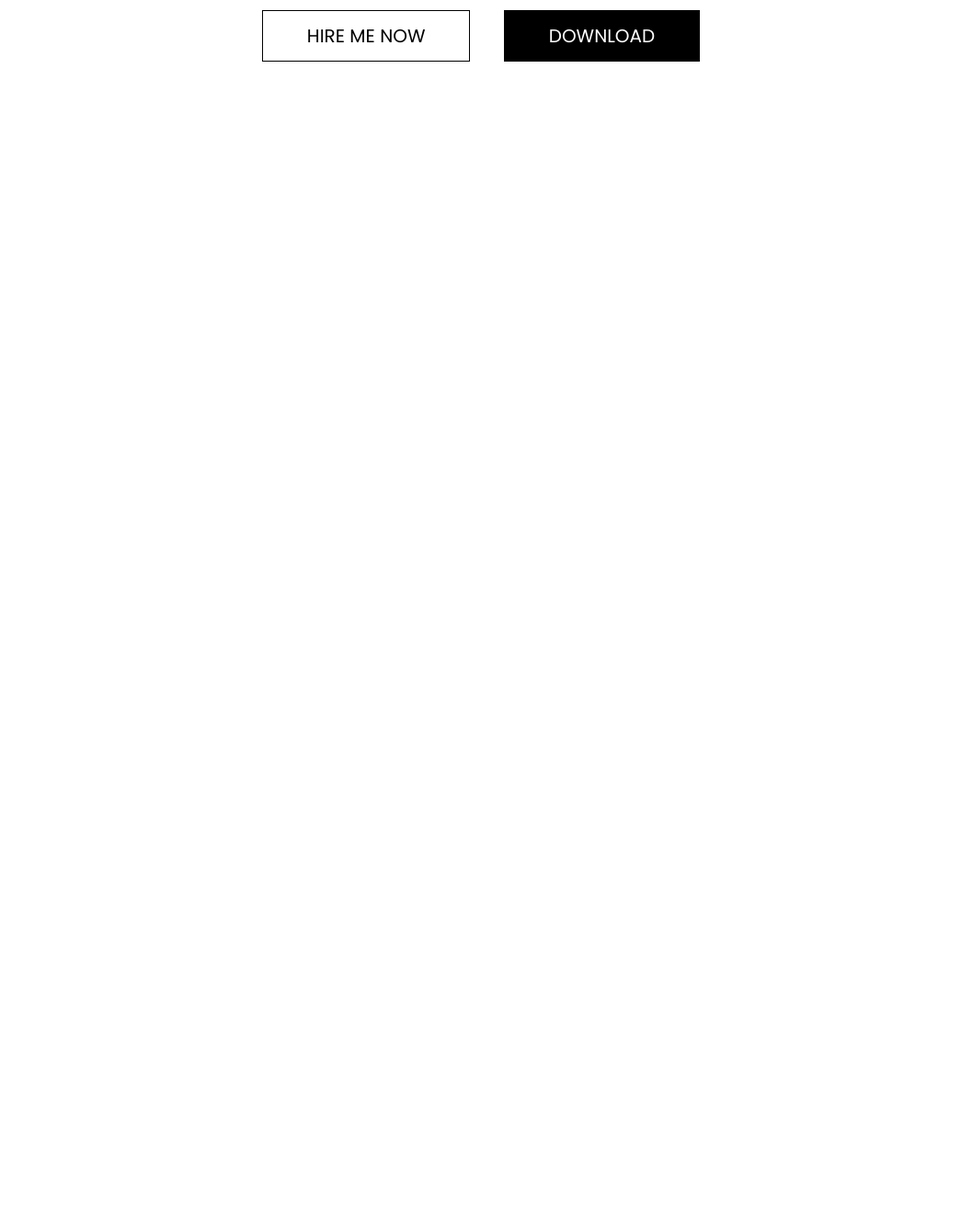
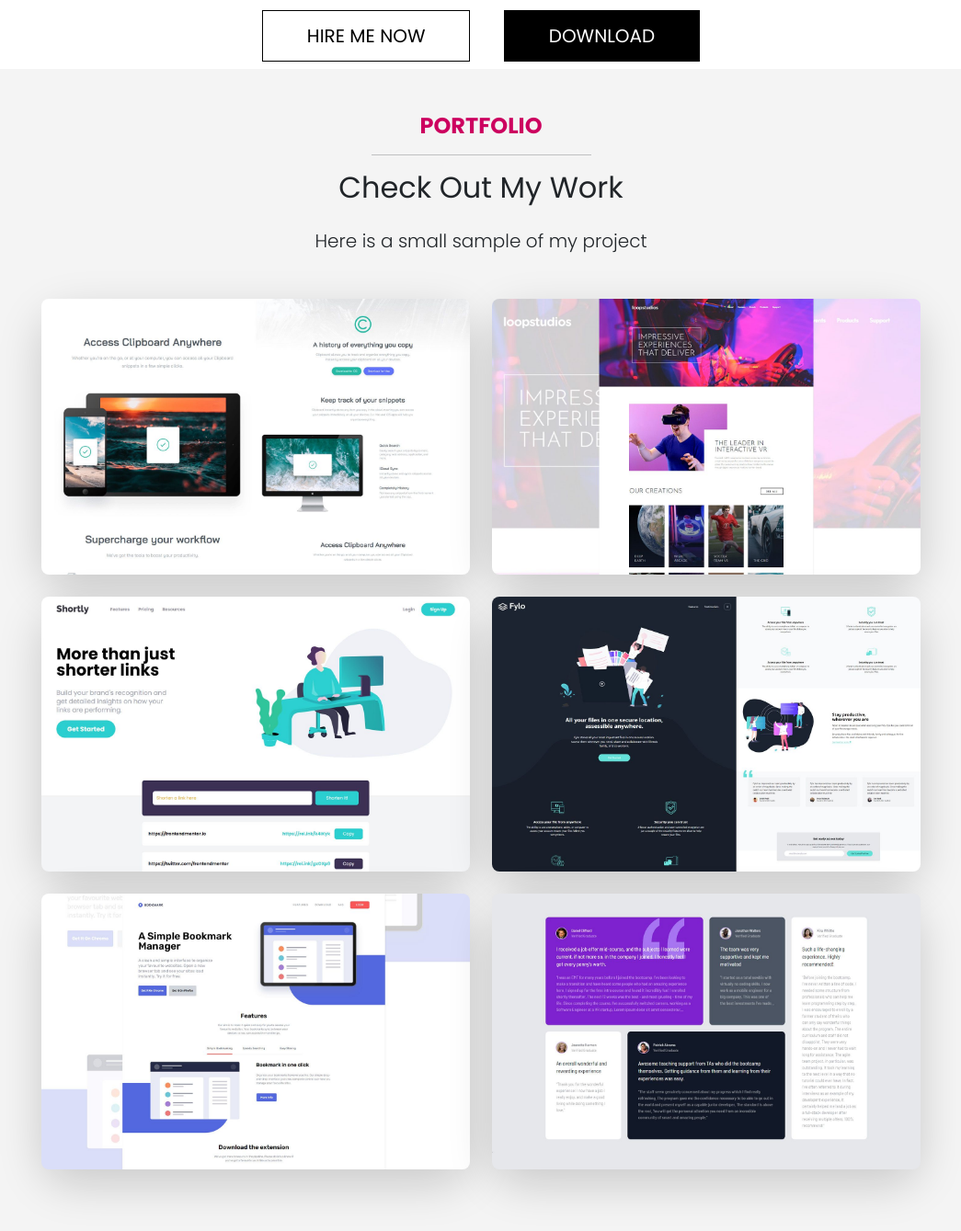
Before and after one commit to shaheencodex/Portfolio-Website, a website: page index.html in a window 1280 px wide. Shown: the part 1906-3245 px from the top of the page at 92% size, without its empty margins (117-1162 px from the left). Before the commit the page ends 1981 px from the top, so only its background shows below. Drawn offline with nearby package versions, Linux system fonts and the light colour scheme; files that its build step writes are made by us from their sources.

Commit message:
Portfolio update

```diff
--- a/index.html
+++ b/index.html
@@ -202,7 +202,103 @@
         </div>
       </div>
     </section>
-
+    <!-- Portfolio -->
+    <section class="portfolio py-5 bg-light">
+      <div class="container">
+        <div class="text-center mb-5">
+          <h4 class="text-uppercase fw-bold text-primary">Portfolio</h4>
+          <hr class="w-25 mx-auto" />
+          <h2 class="mb-4">Check Out My Work</h2>
+          <p class="lead">Here is a small sample of my project</p>
+        </div>
+        <div class="row">
+          <div class="col-md-6 mb-4">
+            <div class="project shadow-lg rounded-5">
+              <a
+                href="images/project1.jpg"
+                data-light="images"
+                data-title="Cliboard Landing Page"
+                ><img
+                  src="images/project1.jpg"
+                  alt=""
+                  class="img-fluid rounded-3"
+                />
+              </a>
+            </div>
+          </div>
+          <div class="col-md-6 mb-4">
+            <div class="project shadow-lg rounded-5">
+              <a
+                href="images/project2.jpg"
+                data-light="images"
+                data-title="Loop Studios Website"
+                ><img
+                  src="images/project2.jpg"
+                  alt=""
+                  class="img-fluid rounded-3"
+                />
+              </a>
+            </div>
+          </div>
+          <div class="col-md-6 mb-4">
+            <div class="project shadow-lg rounded-5">
+              <a
+                href="images/project3.jpg"
+                data-light="images"
+                data-title="Shortly Website"
+                ><img
+                  src="images/project3.jpg"
+                  alt=""
+                  class="img-fluid rounded-3"
+                />
+              </a>
+            </div>
+          </div>
+          <div class="col-md-6 mb-4">
+            <div class="project shadow-lg rounded-5">
+              <a
+                href="images/project4.jpg"
+                data-light="images"
+                data-title="Flyo Website"
+                ><img
+                  src="images/project4.jpg"
+                  alt=""
+                  class="img-fluid rounded-3"
+                />
+              </a>
+            </div>
+          </div>
+          <div class="col-md-6 mb-4">
+            <div class="project shadow-lg rounded-5">
+              <a
+                href="images/project5.jpg"
+                data-light="images"
+                data-title="Bookmark Website"
+                ><img
+                  src="images/project5.jpg"
+                  alt=""
+                  class="img-fluid rounded-3"
+                />
+              </a>
+            </div>
+          </div>
+          <div class="col-md-6 mb-4">
+            <div class="project shadow-lg rounded-5">
+              <a
+                href="images/project6.jpg"
+                data-light="images"
+                data-title="Grid Layout"
+                ><img
+                  src="images/project6.jpg"
+                  alt=""
+                  class="img-fluid rounded-3"
+                />
+              </a>
+            </div>
+          </div>
+        </div>
+      </div>
+    </section>
     <script src="js/bootstrap.bundle.min.js"></script>
     <script src="js/lightbox-plus-jquery.min.js"></script>
     <script src="js/script.js"></script>
--- a/scss/styles.scss
+++ b/scss/styles.scss
@@ -28,6 +28,12 @@
     width:200px;
 }
 
+.project:hover {
+    transform: scale(1.05);
+    transition: all 0.5s ease-in-out;
+    opacity: 0.8;
+}
+
 @media (max-width: 767px) {
     .header .social i {
         font-size: 30px;
```
